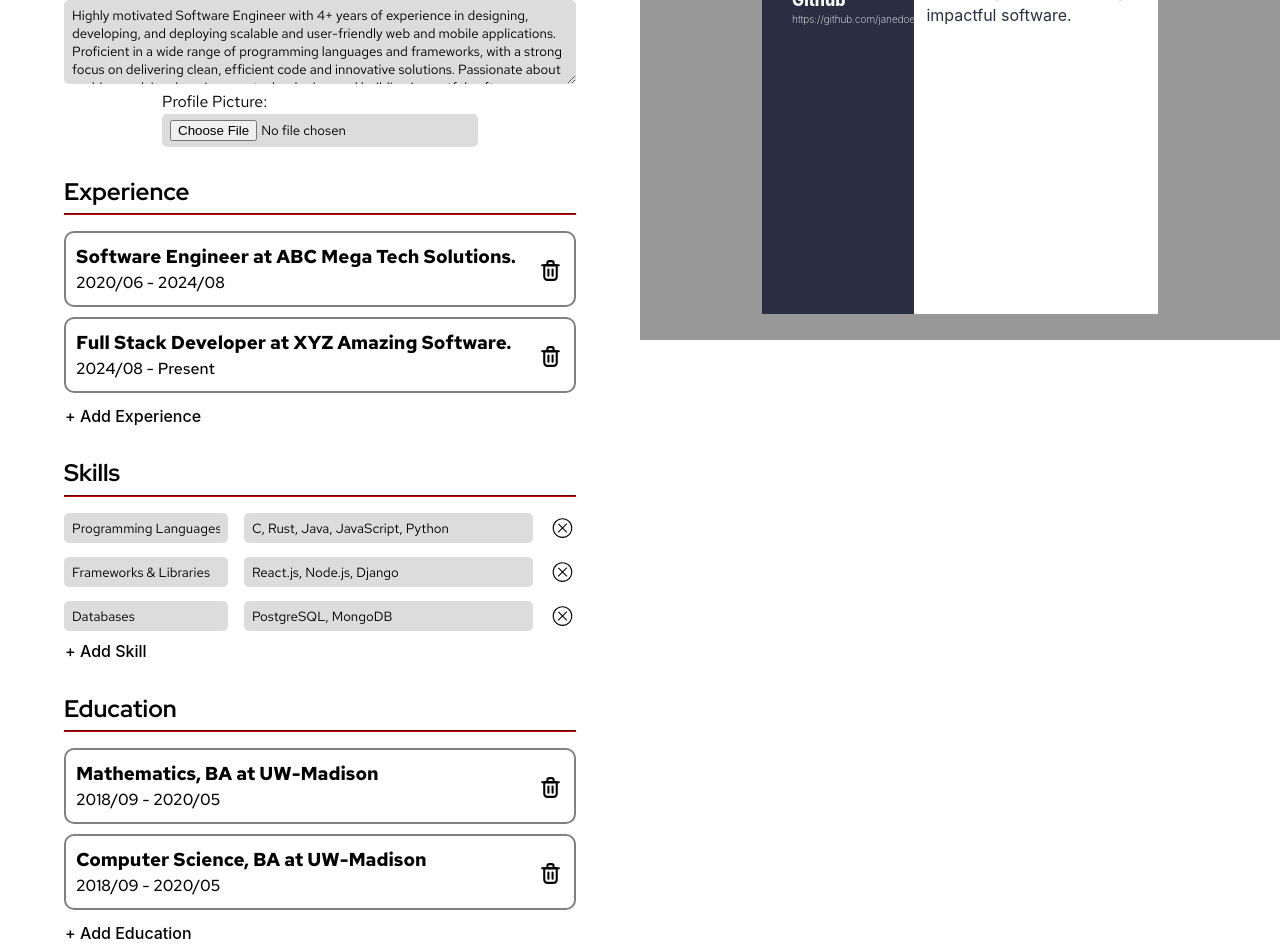
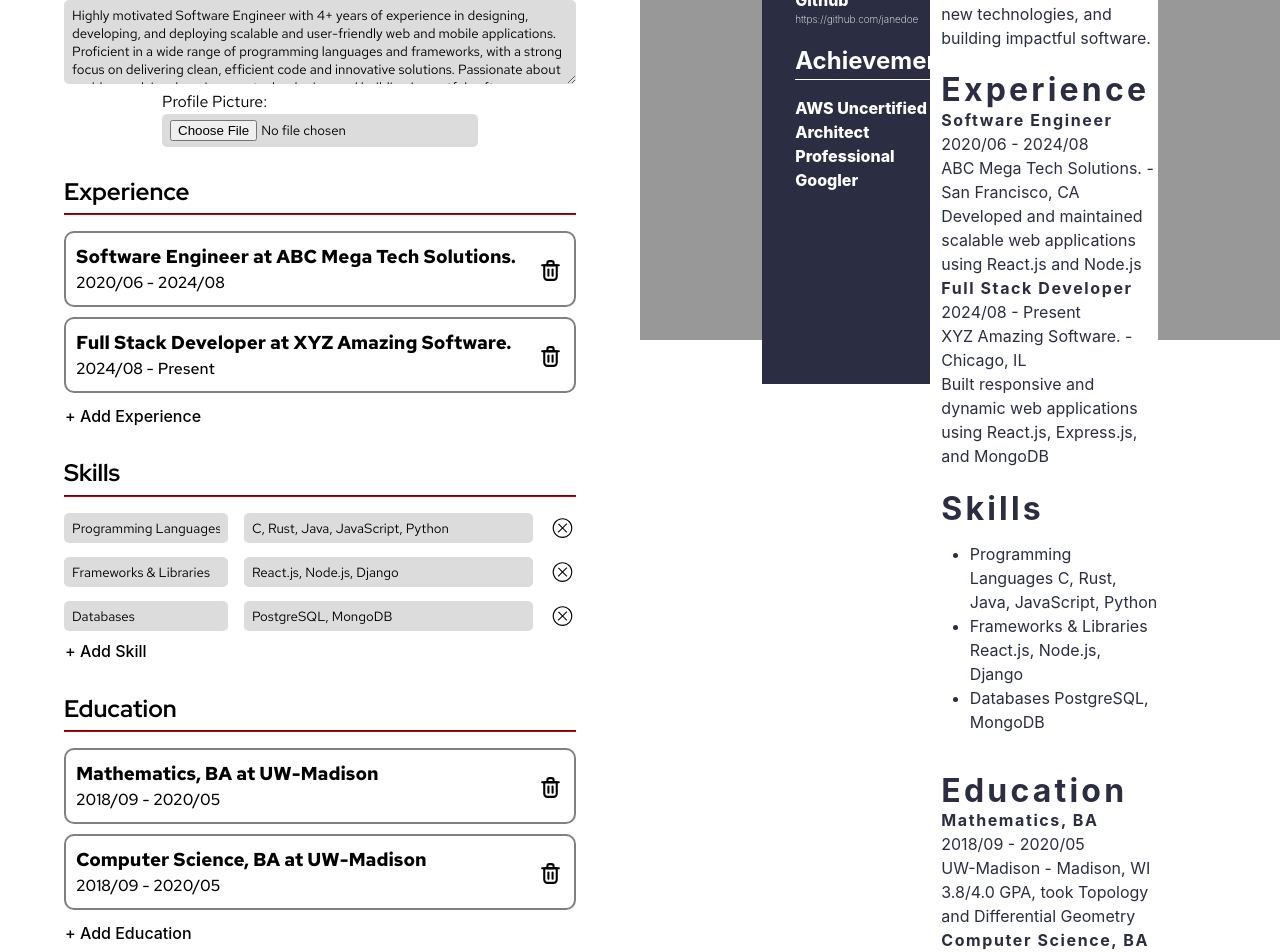
Before and after one commit to yegeunyang/odin-CV-application, a React (Vite) app: page / in a window 1280 px wide. Shown: the part 460-1412 px from the top of the page. Built offline with nearby package versions, Linux system fonts and the light colour scheme.

Commit message:
Implement viewer componenets

```diff
--- a/src/App.css
+++ b/src/App.css
@@ -8,6 +8,7 @@
   --outline-color: #333333;
   --menu-background-color: #353839;
   --side-background-color: #2b2e43;
+  --main-text-color: #2b2e43;
   --viewer-background-color: #989898;
 }
 
@@ -285,7 +286,8 @@
   margin: 35px auto;
 }
 
-#view-contact {
+#view-contact,
+#view-achievements {
   color: white;
   margin-left: 20%;
 
@@ -311,8 +313,11 @@
   }
 }
 
-#view-intro {
-  color: #2b2e43;
+#view-intro,
+#view-experience,
+#view-education,
+#view-skills {
+  color: var(--main-text-color);
 
   h1 {
     font-size: 2rem;
--- a/src/App.jsx
+++ b/src/App.jsx
@@ -3,10 +3,10 @@ import PersonalDetails, {
   ViewIntro,
   ViewPicture,
 } from "./components/PersonalDetails";
-import Experience from "./components/Experience";
-import Education from "./components/Education";
-import Skills from "./components/Skills";
-import Achievements from "./components/Achievements";
+import Experience, { ViewExperience } from "./components/Experience";
+import Education, { ViewEducation } from "./components/Education";
+import Skills, { ViewSkills } from "./components/Skills";
+import Achievements, { ViewAchievements } from "./components/Achievements";
 
 import "./App.css";
 import { useState } from "react";
@@ -150,9 +150,13 @@ function App() {
             <div id="side">
               <ViewPicture picture={picture}></ViewPicture>
               <ViewContact personalDetails={personalDetails}></ViewContact>
+              <ViewAchievements achievements={achievements}></ViewAchievements>
             </div>
             <div id="main">
               <ViewIntro personalDetails={personalDetails}></ViewIntro>
+              <ViewExperience experiences={experiences}></ViewExperience>
+              <ViewSkills skills={skills}></ViewSkills>
+              <ViewEducation educations={educations}></ViewEducation>
             </div>
           </div>
         </div>
--- a/src/components/Achievements.jsx
+++ b/src/components/Achievements.jsx
@@ -46,3 +46,16 @@ export default function Achievements({ achievements, setAchievements }) {
     </div>
   );
 }
+
+export function ViewAchievements({ achievements }) {
+  return (
+    <div id="view-achievements">
+      <h2>Achievements</h2>
+      <ul>
+        {achievements.map((achievement) => {
+          return <li key={achievement.id}>{achievement.item}</li>;
+        })}
+      </ul>
+    </div>
+  );
+}
--- a/src/components/Education.jsx
+++ b/src/components/Education.jsx
@@ -158,4 +158,24 @@ export default function Experience({ educations, setEducations }) {
   );
 }
 
-export function ViewEducation({ educations }) {}
+export function ViewEducation({ educations }) {
+  return (
+    <div id="view-education">
+      <h1>Education</h1>
+      {educations.list.map((education) => {
+        return (
+          <div className="container" key={education.id}>
+            <h2>{education.degree}</h2>
+            <p>
+              {education.dateFrom} - {education.dateTo}
+            </p>
+            <p>
+              {education.school} - {education.city}
+            </p>
+            <p>{education.about}</p>
+          </div>
+        );
+      })}
+    </div>
+  );
+}
--- a/src/components/Experience.jsx
+++ b/src/components/Experience.jsx
@@ -158,4 +158,24 @@ export default function Experience({ experiences, setExperiences }) {
   );
 }
 
-export function ViewExperience({ experiences }) {}
+export function ViewExperience({ experiences }) {
+  return (
+    <div id="view-experience">
+      <h1>Experience</h1>
+      {experiences.list.map((experience) => {
+        return (
+          <div className="container" key={experience.id}>
+            <h2>{experience.title}</h2>
+            <p>
+              {experience.dateFrom} - {experience.dateTo}
+            </p>
+            <p>
+              {experience.company} - {experience.city}
+            </p>
+            <p>{experience.about}</p>
+          </div>
+        );
+      })}
+    </div>
+  );
+}
--- a/src/components/Skills.jsx
+++ b/src/components/Skills.jsx
@@ -82,3 +82,20 @@ export default function Skills({ skills, setSkills }) {
     </div>
   );
 }
+
+export function ViewSkills({ skills }) {
+  return (
+    <div id="view-skills">
+      <h1>Skills</h1>
+      <ul>
+        {skills.map((skill) => {
+          return (
+            <li key={skill.id}>
+              {skill.category} <span>{skill.item}</span>
+            </li>
+          );
+        })}
+      </ul>
+    </div>
+  );
+}
```
